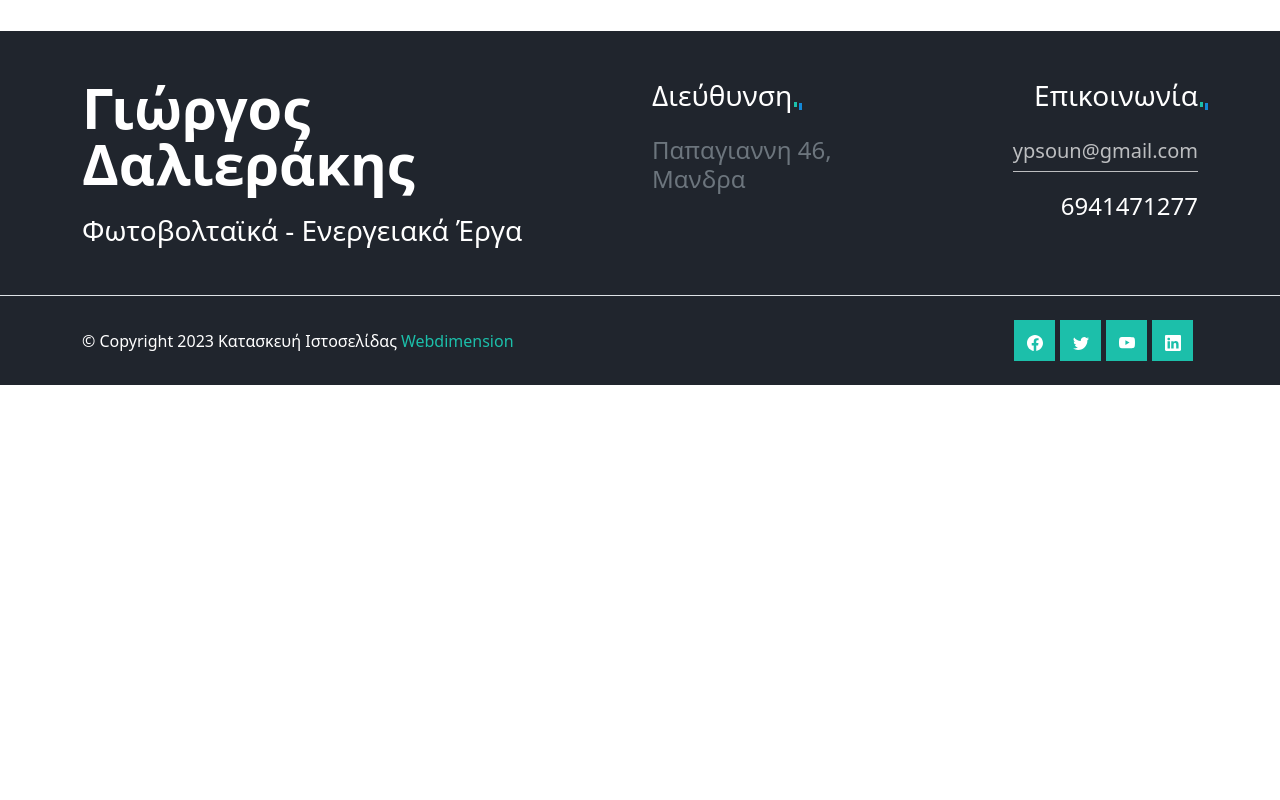
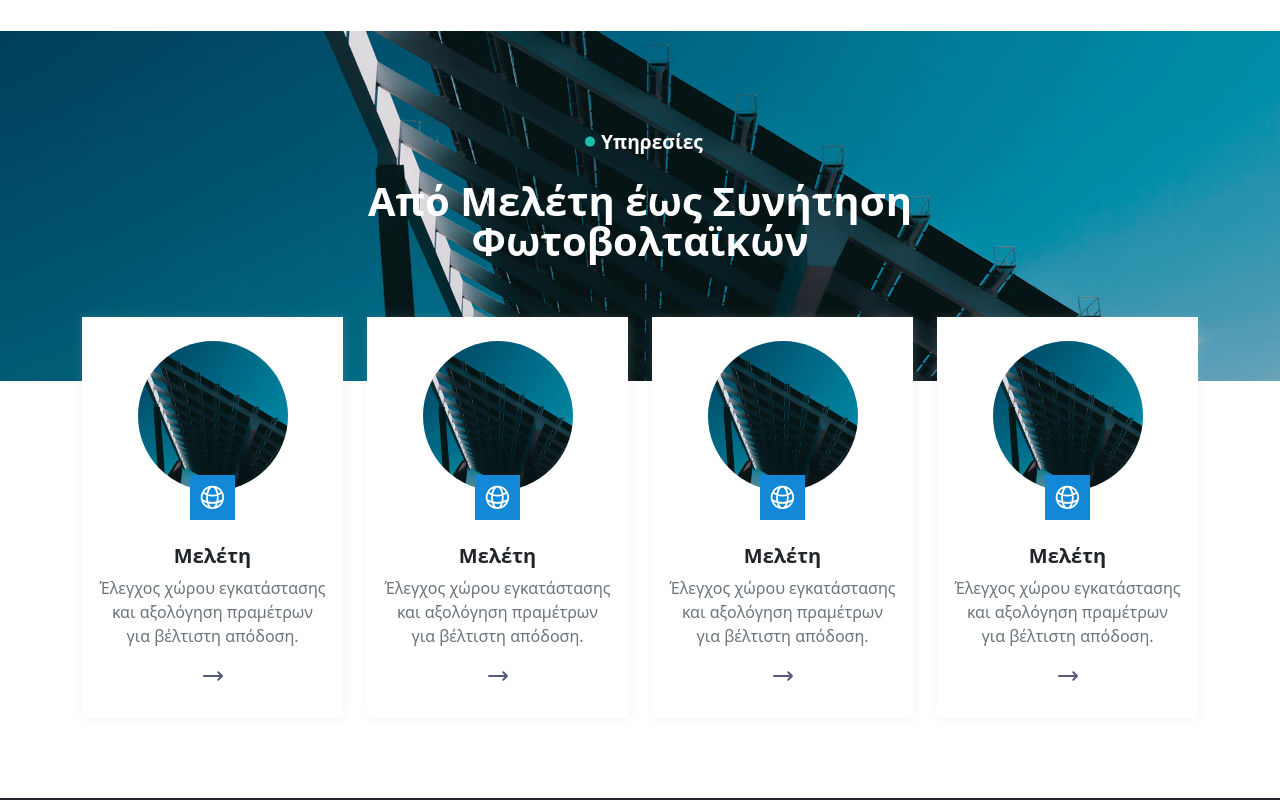
Before and after one commit to giorgos-grekis/ypsoum, a Next.js app: page / in a window 1280 px wide. Shown: the part 1400-2200 px from the top of the page. Before the commit the page ends 1785 px from the top, so only its background shows below. Built offline with nearby package versions, Linux system fonts and the light colour scheme.

Commit message:
section card

```diff
--- a/src/components/UI/WdLink.tsx
+++ b/src/components/UI/WdLink.tsx
@@ -5,7 +5,7 @@ import Link from "next/link";
 
 interface WdLink {
     href: string;
-    children: string;
+    children: string | React.ReactNode;
     className?: string;
     target?: string;
 }
--- /dev/null
+++ b/src/components/YphresiesCard/YphresiesCard.tsx
@@ -0,0 +1,53 @@
+import React from 'react'
+import styles from './yphresiesCard.module.scss'
+import WdLink from '../UI/WdLink'
+import Image from 'next/image'
+
+const YphresiesCard = () => {
+    return (
+        <>
+
+            <div className={`${styles.yphresiesCardContainer}`}>
+                {/* images -svg */}
+                <div>
+                    <div className={`${styles.yphresiesImageCard}`}>
+                        <Image
+                            src="/images/homePage/upsoun-main-image.jpg"
+                            alt="Contact page image"
+                            style={{ objectFit: "cover", top: '0', left: '0', right: '0', bottom: '0' }}
+                            fill={true}
+                        />
+                    </div>
+                    <div className={`d-flex justify-content-center`}>
+                        <div className={`${styles.yphresiesSvgCardContainer}`}>
+                            <div className={`${styles.yphresiesSvgCard}`}>
+                                <svg xmlns="http://www.w3.org/2000/svg" fill="none" viewBox="0 0 24 24" strokeWidth={1.5} stroke="currentColor" className="w-6 h-6">
+                                    <path strokeLinecap="round" strokeLinejoin="round" d="M12 21a9.004 9.004 0 008.716-6.747M12 21a9.004 9.004 0 01-8.716-6.747M12 21c2.485 0 4.5-4.03 4.5-9S14.485 3 12 3m0 18c-2.485 0-4.5-4.03-4.5-9S9.515 3 12 3m0 0a8.997 8.997 0 017.843 4.582M12 3a8.997 8.997 0 00-7.843 4.582m15.686 0A11.953 11.953 0 0112 10.5c-2.998 0-5.74-1.1-7.843-2.918m15.686 0A8.959 8.959 0 0121 12c0 .778-.099 1.533-.284 2.253m0 0A17.919 17.919 0 0112 16.5c-3.162 0-6.133-.815-8.716-2.247m0 0A9.015 9.015 0 013 12c0-1.605.42-3.113 1.157-4.418" />
+                                </svg>
+                            </div>
+                        </div>
+                    </div>
+                </div>
+
+                {/* text & link */}
+                <div className='text-center '>
+                    <p className='fw-bold h5 mt-4'>Μελέτη</p>
+                    <p className="text-muted">
+                        Έλεγχος χώρου εγκατάστασης και αξολόγηση πραμέτρων για βέλτιστη απόδοση.
+                    </p>
+
+                    <WdLink href='/'>
+                        <div className={`${styles.arrowLink}`}>
+                            <svg xmlns="http://www.w3.org/2000/svg" fill="none" viewBox="0 0 24 24" strokeWidth={2} stroke="currentColor" className="w-6 h-6">
+                                <path strokeLinecap="round" strokeLinejoin="round" d="M17.25 8.25L21 12m0 0l-3.75 3.75M21 12H3" />
+                            </svg>
+                        </div>
+                    </WdLink>
+                </div>
+
+            </div>
+        </>
+    )
+}
+
+export default YphresiesCard
--- /dev/null
+++ b/src/components/YphresiesCard/yphresiesCard.module.scss
@@ -0,0 +1,57 @@
+.yphresiesCardContainer{
+    display: flex;
+    flex-direction: column;
+    align-items: center;
+    justify-content: center;
+    height: 100%;
+    padding: 1.5rem 1rem;
+    box-shadow: 1px 1px 10px rgba(200,200,200,0.2);
+    background-color: white;
+    position: relative;
+}
+
+.yphresiesImageCard {
+    width: 150px;
+    height: 150px;
+    position: relative;
+
+    img {
+        border-radius: 50%;
+    }
+}
+
+.yphresiesSvgCardContainer{
+    padding: 0.5rem;
+    position: relative;
+    color: white;
+    background: var(--secondary-color);
+    margin-top: -1rem;
+}
+
+
+.yphresiesSvgCard{
+    width: 1.8rem;
+    height: 1.8rem;
+}
+
+.arrowLink{
+    width: 1.5rem;
+    height: 1.5rem;
+    color: #575a7b;
+    display: inline-flex;
+    transition: all var(--transition-delay-small);
+    position: relative;
+
+    &:hover {
+        cursor: pointer;
+        color: var(--primary-color);
+
+
+        // &:before{
+        //     content: 'Περισσότερα';
+        //     position: absolute;
+        //     top: 50%;
+        //     left: 0;
+        // }
+    }
+}
--- a/src/components/pages/homepage/HomePage.tsx
+++ b/src/components/pages/homepage/HomePage.tsx
@@ -5,6 +5,8 @@ import React from 'react'
 import Image from 'next/image';
 
 import styles from './homePage.module.scss';
+import WdLink from '@/components/UI/WdLink';
+import YphresiesCard from '@/components/YphresiesCard/YphresiesCard';
 
 const HomePage = () => {
 
@@ -173,7 +175,57 @@ const HomePage = () => {
                 </div>
             </section>
 
+            {/* Υπηρεσίες section Image */}
+            <section>
+                <div className={`${styles.yphresiesSectionImage}`}>
+                    <Image
+                        src="/images/homePage/upsoun-main-image.jpg"
+                        alt="Contact page image"
+                        style={{ objectFit: "cover" }}
+                        fill={true}
+                    />
 
+                    <div className={`${styles.titleContainer}`}>
+                        <div className={`container`}>
+                            <p className={`about-tile text-white mb-4`}>
+                                Υπηρεσίες
+                            </p>
+                            <p className={`about-subtitlte text-white mb-4`}>
+                                Από Μελέτη έως Συνήτηση Φωτοβολταϊκών
+                            </p>
+                        </div>
+                    </div>
+
+
+                </div>
+            </section>
+
+            {/* Υπηρεσίες section Cards */}
+            <section>
+                <div className="container">
+                    <div className={`row ${styles.yphreseisCardSectionAllCards}`}>
+
+                        <div className="col-12 col-md-6 col-lg-3 mb-3 mb-md-4 mb-lg-5">
+                            <YphresiesCard />
+                        </div>
+
+
+                        <div className="col-12 col-md-6 col-lg-3 mb-3 mb-md-4 mb-lg-5">
+                            <YphresiesCard />
+                        </div>
+
+                        <div className="col-12 col-md-6 col-lg-3 mb-3 mb-md-4 mb-lg-5">
+                            <YphresiesCard />
+                        </div>
+
+                        <div className="col-12 col-md-6 col-lg-3 mb-3 mb-md-4 mb-lg-5">
+                            <YphresiesCard />
+                        </div>
+
+                    </div>
+                </div>
+
+            </section>
         </>
     )
 }
--- a/src/components/pages/homepage/homePage.module.scss
+++ b/src/components/pages/homepage/homePage.module.scss
@@ -115,3 +115,30 @@
         display: none;
     }
 }
+
+.yphresiesSectionImage {
+    position: relative;
+    top: 0;
+    left: 0;
+    bottom: 0;
+    right: 0;
+    width: 100%;
+    height: 350px;
+
+    @media (max-width: 991.5px) {
+        height: 250px;
+    }
+}
+
+
+// yphresiesImageCard
+
+.yphreseisCardSectionAllCards{
+    margin-top: -4rem;
+    margin-bottom: 2rem;
+
+    @media (max-width: 991.5px) {
+        margin-top: 2rem;
+        margin-bottom: 2rem;
+    }
+}
```
Also changed, not shown: src/app/globals.scss (+18 -16 lines).
